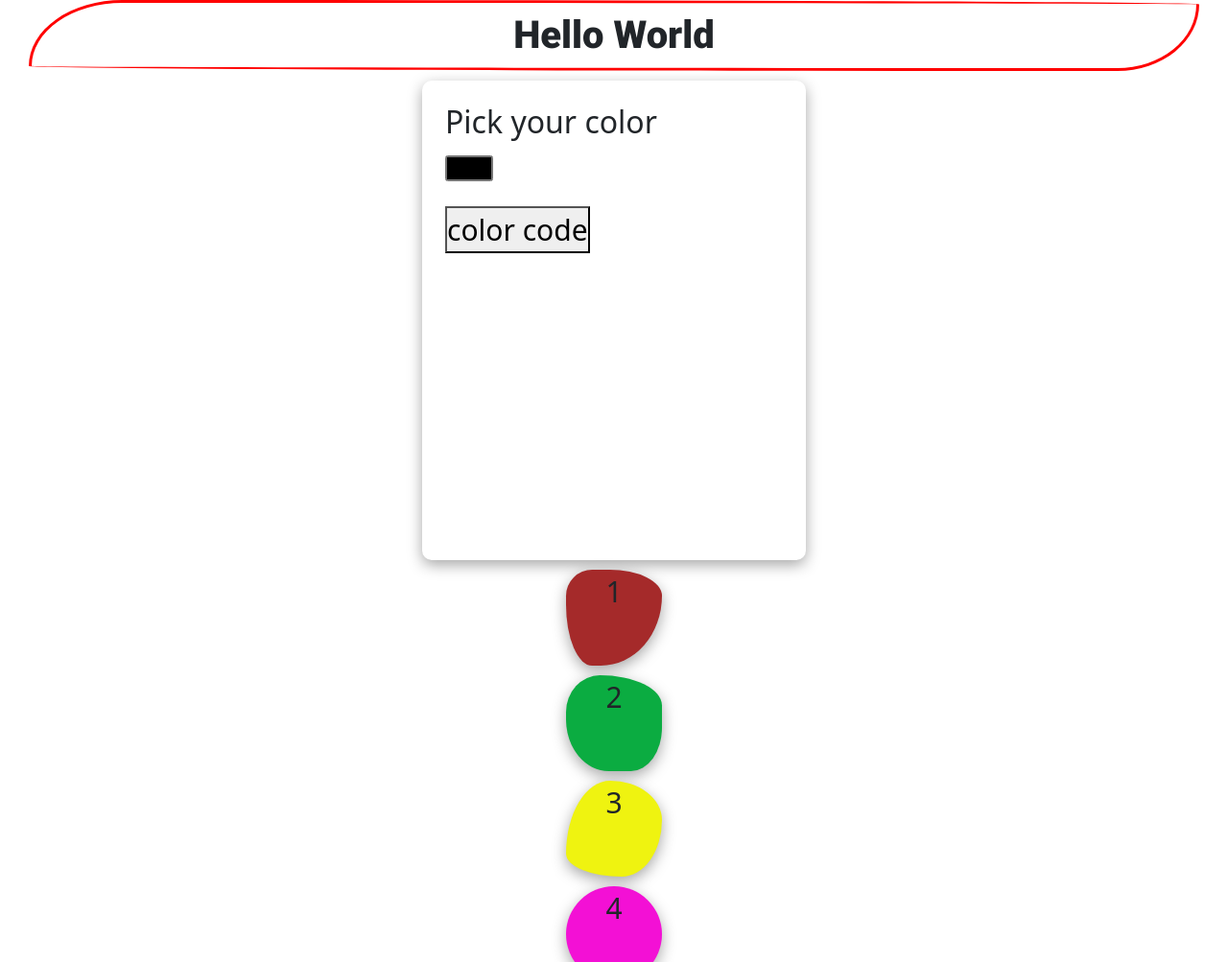
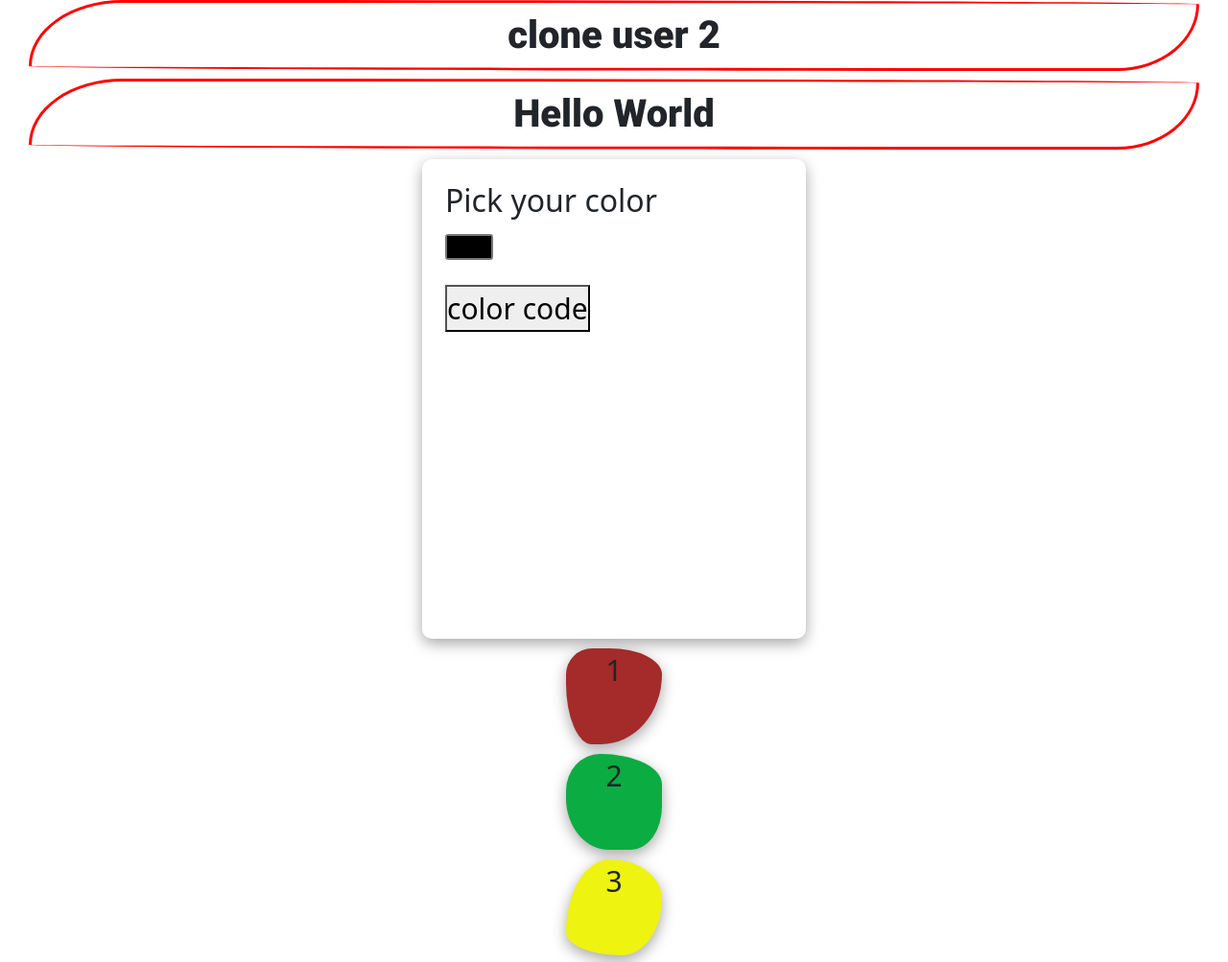
Before and after one commit to imarifluqman/SMIT-Batch8, a plain HTML site: page index.html in a window 1280 px wide. Shown: the top 1003 px of the page at 96% size. Drawn offline with nearby package versions, Linux system fonts and the light colour scheme.

Commit message:
user 2 clone

```diff
--- a/index.html
+++ b/index.html
@@ -15,6 +15,7 @@
 </head>
 
 <body>
+    <h1>clone user 2</h1>
     <h1>Hello World</h1>
     <div class=" p-4">
         <h2>Pick your color</h2>
```
